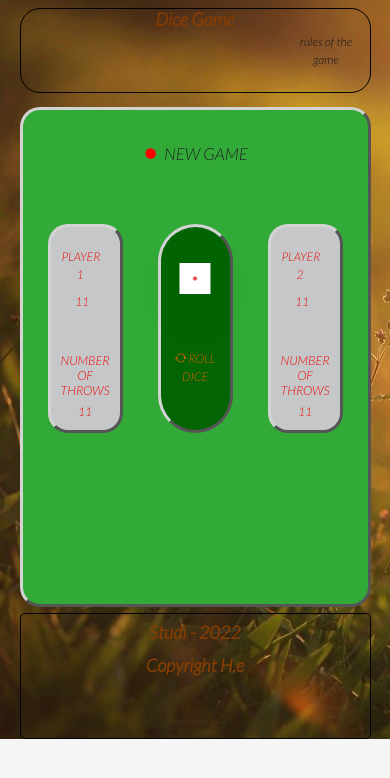
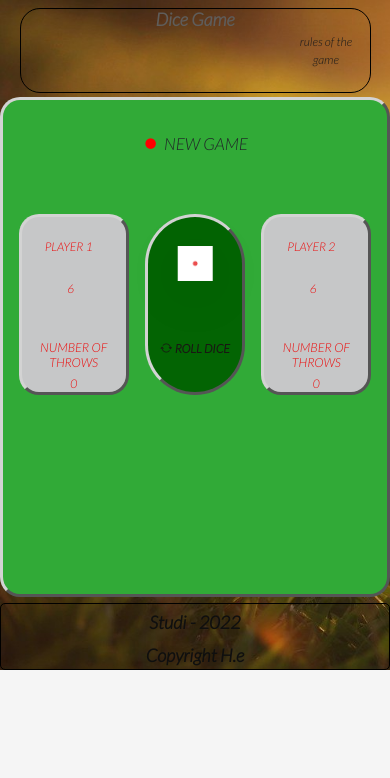
Before and after one commit to Erik-9999/jeux-Javascript, a PHP site: page / in a window 390 px wide. Shown: the top 778 px of the page. Run offline with PHP 8.4, Linux system fonts and the light colour scheme; some libraries are stand-ins or nearby versions.

Commit message:
dernière modifaction affichage

```diff
--- a/index.html
+++ b/index.html
@@ -27,12 +27,12 @@
         <div id="player-0" class="container players">
           <div id="player0" class="player">Player 1</div>
           <div id="showscore2" class="showScore d-flex col-4 m-auto">
-            <div  id="score-0" class="score">11</div>
+            <div  id="score-0" class="score">6</div>
           </div>
           <div id="throw-1"  class="throw1">
             <div class="col">
               <h5>number of throws</h5>
-              <div class="player-throw-count" id="current-0">11</div>
+              <div class="player-throw-count" id="current-0">0</div>
             </div>
           </div>
         </div>
@@ -56,12 +56,12 @@
         <div id="player-1" class="container players">
           <div id="player1" class="player">Player 2</div>
           <div id="showscore2" class="showScore d-flex col-4 m-auto">
-            <div id="score-1" class="score">11</div>
+            <div id="score-1" class="score">6</div>
           </div>
           <div id="throw-2" class="throw">
             <div class="col">
               <h5>number of throws</h5>
-              <div class="player-throw-count" id="current-1">11</div>
+              <div class="player-throw-count" id="current-1">0</div>
             </div>
           </div>
         </div>
--- a/script.js
+++ b/script.js
@@ -3,12 +3,17 @@ $(function () {
     let throws, scores, activePlayer, notActive, gamePlaying;
 
     let iconSelectPlayer = "<i class='bi '><svg xmlns='http://www.w3.org/2000/svg' width='16' height='16' fill='currentColor' class='bi bi-record-fill' viewBox='0 0 16 16'><path fill-rule='evenodd' d='M8 13A5 5 0 1 0 8 3a5 5 0 0 0 0 10z'/></svg></i>";
-
+    // init
     $('.btn-new').click(function(e){
         e.preventDefault();
-        alert('Veuillez choisir un joueur pour commencer');
+        alert('Veuillez selectionner un joueur puis clicker sur Roll Dice pour lancer le dé');
         init();
     });
+
+    $('.btn-new').click(init);
+    $('.rules').click(function(){
+        alert('les regles sont simples, le premier joueur arrivé à 100 points à gagner. Cliquer sur \'Player\' pour changer de joueur, si tirez un 1 au dé et vous avez perdu');
+    })
 
     // function next player
     function selectPlayer(){
@@ -40,8 +45,7 @@ $(function () {
         $('.dice').show();
         $('#rollDice').show();
         $('#skip').show();
-        }
-
+    }
 
     //function END
     function end(){
@@ -54,6 +58,8 @@ $(function () {
                 $('#rollDice').delay(1000).hide(400);
                 $('#skip').delay(1000).hide(400);
     }
+
+    //selection  du joueur
 
     $('#player-0').click(function(){
         activePlayer = 0;
@@ -83,6 +89,7 @@ $(function () {
      });
 
 
+    // lancé de dé
 
     $('.btn-roll').click( function() {
         if(gamePlaying) {
@@ -100,18 +107,13 @@ $(function () {
 
                 $('#score-' + activePlayer).text(scores[activePlayer]);
                 $('#current-'+ activePlayer).text(throws[activePlayer]);
-            } else {
+
+            }else{
                 // end game
                 end();
             }
         }
     })
 
-    $('.btn-new').click(init);
-    $('.rules').click(function(){
-        alert('les regles sont simples, le premier joueur  arrivé à 100 points à gagner. Cliquer sur \'Player\' pour changer de tour, tirez un 1 au dé et vous avez perdu');
-    })
-
-
 
 })
--- a/style.css
+++ b/style.css
@@ -4,11 +4,51 @@
   src: local("fonts/Lato-LightItalic"), url(fonts/Lato-LightItalic.ttf);
 }
 
+@media screen and (max-width: 440px) {
+  main {
+    margin: 0 !important;
+    width: 100% !important;
+  }
+  section {
+    font-size: 0.6em;
+    -ms-grid-columns: 110px 100px 110px !important;
+        grid-template-columns: 110px 100px 110px !important;
+  }
+  header h1 {
+    font-size: 1.8em !important;
+  }
+  header button {
+    font-size: 1.2em !important;
+  }
+  div.container {
+    height: 85%;
+  }
+  div.container.actionThimble {
+    background-color: #036403;
+    border-radius: 200px;
+  }
+  div.score {
+    width: 100% !important;
+  }
+  #player0, #player1 {
+    margin-left: -10px !important;
+  }
+  .score {
+    margin-left: -3px !important;
+  }
+  footer {
+    margin: 10px 0 0 0 !important;
+    width: 100% !important;
+    left: 0%  !important;
+    height: 8vh !important;
+  }
+}
+
 @media screen and (max-width: 568px) {
   section {
     font-size: 0.6em;
-    -ms-grid-columns: 75px 75px 75px !important;
-        grid-template-columns: 75px 75px 75px !important;
+    -ms-grid-columns: 75px 75px 75px;
+        grid-template-columns: 75px 75px 75px;
   }
   header h1 {
     font-size: 1.8em !important;
@@ -72,10 +112,10 @@ header {
 
 header h1 {
   text-align: center;
-  color: #883e02;
+  color: #5f5d5b;
   width: 50%;
   height: 100%;
-  font-weight: 700;
+  font-weight: 800;
   font-size: 3.5rem;
 }
 
@@ -216,11 +256,12 @@ div.container.actionThimble {
 
 .rolldice a {
   text-decoration: none;
-  color: #e96004;
+  color: #1a1614;
+  font-weight: 700;
 }
 
 .rolldice a:hover {
-  color: #ffef09;
+  color: #e20000;
 }
 
 .showThimble {
@@ -255,7 +296,7 @@ div.score {
 footer {
   position: relative;
   width: 90%;
-  height: 15vh;
+  height: 12vh;
   left: 5%;
   border-radius: 5px;
   border: 1px solid black;
@@ -263,7 +304,7 @@ footer {
 
 footer h3, footer p {
   text-align: center;
-  color: #883e02;
+  color: #0f0f0f;
   margin-top: 1vh;
   height: 20%;
   font-weight: 700;
--- a/style.scss
+++ b/style.scss
@@ -18,11 +18,57 @@
   border-bottom-style: outset;
   border-bottom-color: darkgray;
 }
+@media screen and (max-width: 440px) {
+main{
+  margin: 0 !important;
+  width:100% !important;
+}
+
+  section{
+    font-size:0.6em;
+    grid-template-columns: 110px 100px 110px !important;
+  }
+
+  header h1{
+    font-size:1.8em !important;
+  }
+  header button{
+    font-size:1.2em !important;
+  }
+
+  div.container{
+    height:85%;
+  }
+
+  div.container.actionThimble{
+    background-color: rgb(3, 100, 3);
+    border-radius:200px;
+  }
+
+  div.score{
+    width:100% !important;
+  }
+
+  #player0, #player1{
+    margin-left:-10px !important;
+  }
+
+  .score{
+    margin-left:-3px !important;
+  }
+  footer{
+    margin: 10px 0 0 0 !important;
+    width:100% !important;
+    left:0%  !important;
+    height:8vh !important;
+  }
+
+}
 
 @media screen and (max-width: 568px) {
   section{
     font-size:0.6em;
-    grid-template-columns: 75px 75px 75px !important;
+    grid-template-columns: 75px 75px 75px ;
   }
   header h1{
     font-size:1.8em !important;
@@ -33,13 +79,13 @@
 
   div.container{
     height:85%;
-
   }
 
   div.container.actionThimble{
     background-color: rgb(3, 100, 3);
     border-radius:200px;
   }
+
   div.score{
     width:100% !important;
   }
@@ -88,11 +134,10 @@ header {
 
 header h1 {
   text-align: center;
-  color: rgb(136, 62, 2);
+  color: rgb(95, 93, 91);
   width:50%;
   height: 100%;
-
-  font-weight: 700;
+  font-weight: 800;
   font-size:3.5rem;
 
 }
@@ -210,11 +255,12 @@ div.container.actionThimble{
 
 .rolldice a{
   text-decoration: none;
-  color: rgb(233, 96, 4);
+  color: rgb(26, 22, 20);
+  font-weight:700;
 }
 
 .rolldice a:hover{
-  color:rgb(255, 239, 9);
+  color:rgb(226, 0, 0);
 }
 
 .showThimble {
@@ -247,7 +293,7 @@ div.score {
 footer {
   position: relative;
   width: 90%;
-  height: 15vh;
+  height: 12vh;
   left: 5%;
 
   border-radius: 5px;
@@ -257,7 +303,7 @@ footer {
 footer h3,footer p{
 
   text-align: center;
-  color: rgb(136, 62, 2);
+  color: rgb(15, 15, 15);
   margin-top:1vh;
   height:20%;
   font-weight: 700;
```
Also changed, not shown: 1 other file.
